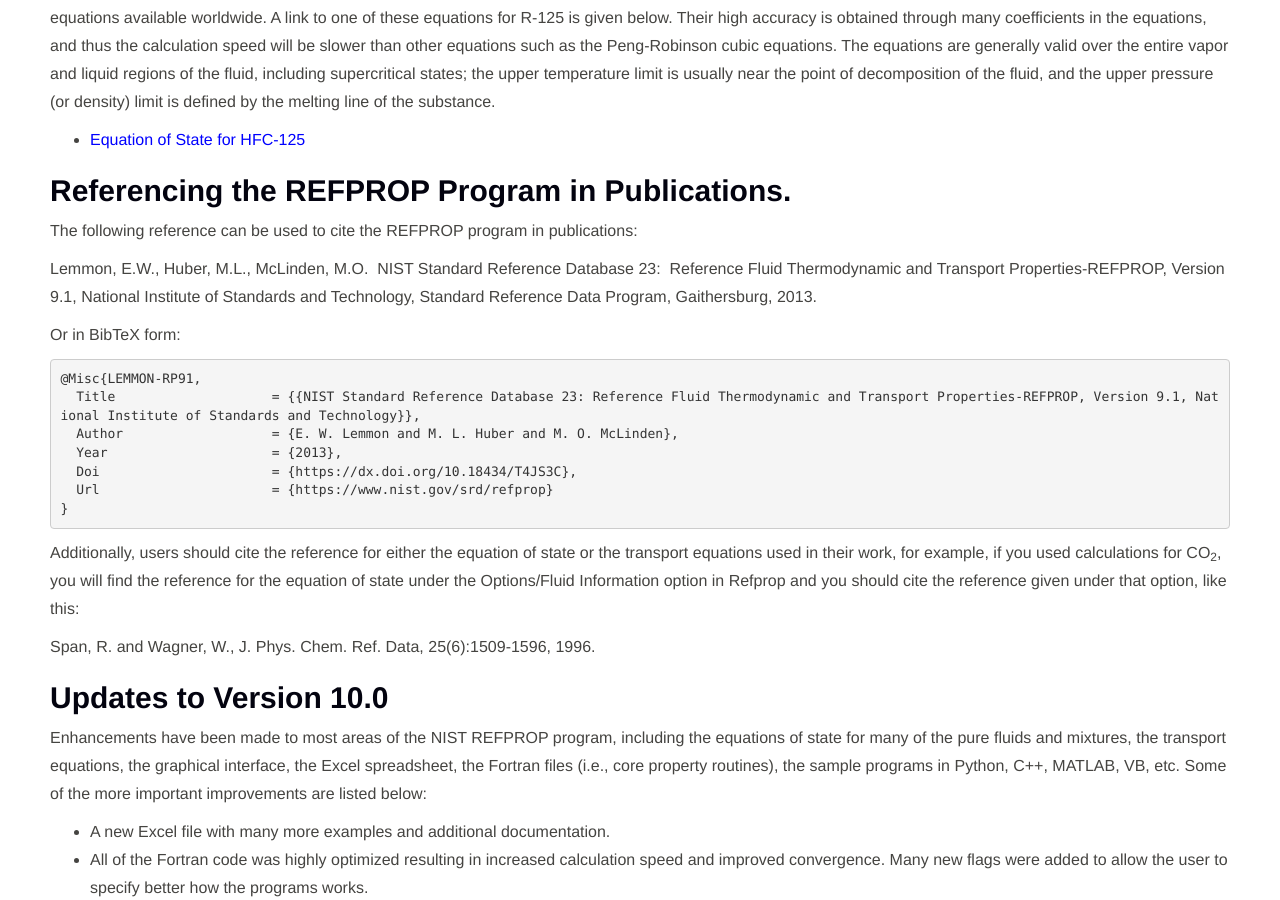
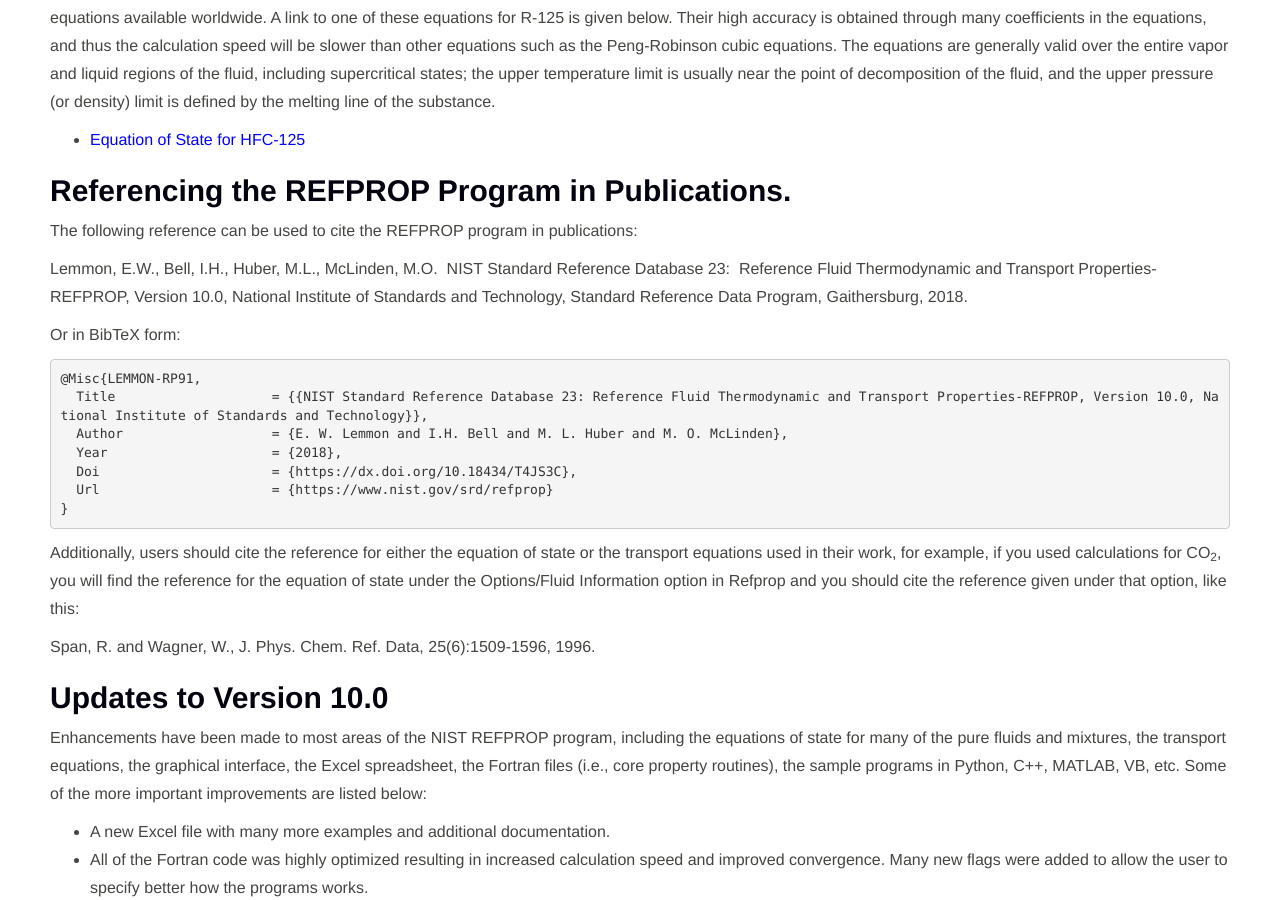
Before and after one commit to usnistgov/REFPROP-docs, a Jekyll site: the page built from index.md, in a window 1280 px wide and 900 px high, scrolled down 2845 px. Built offline with Jekyll 4.4.1, drawn with Linux system fonts in a browser that asks for light colours; nearby versions of some CDN libraries; library files that are not in the unit come from our copies.

Commit message:
Update the reference for version 10.0

````diff
--- a/index.md
+++ b/index.md
@@ -109,15 +109,15 @@
 ## Referencing the REFPROP Program in Publications.
 The following reference can be used to cite the REFPROP program in publications:
 
-Lemmon, E.W., Huber, M.L., McLinden, M.O.&nbsp; NIST Standard Reference Database 23:&nbsp; Reference Fluid Thermodynamic and Transport Properties-REFPROP, Version 9.1, National Institute of Standards and Technology, Standard Reference Data Program, Gaithersburg, 2013.
+Lemmon, E.W., Bell, I.H., Huber, M.L., McLinden, M.O.&nbsp; NIST Standard Reference Database 23:&nbsp; Reference Fluid Thermodynamic and Transport Properties-REFPROP, Version 10.0, National Institute of Standards and Technology, Standard Reference Data Program, Gaithersburg, 2018.
 
 Or in BibTeX form:
 {% raw %}
 ```text
 @Misc{LEMMON-RP91,
-  Title                    = {{NIST Standard Reference Database 23: Reference Fluid Thermodynamic and Transport Properties-REFPROP, Version 9.1, National Institute of Standards and Technology}},
-  Author                   = {E. W. Lemmon and M. L. Huber and M. O. McLinden},
-  Year                     = {2013},
+  Title                    = {{NIST Standard Reference Database 23: Reference Fluid Thermodynamic and Transport Properties-REFPROP, Version 10.0, National Institute of Standards and Technology}},
+  Author                   = {E. W. Lemmon and I.H. Bell and M. L. Huber and M. O. McLinden},
+  Year                     = {2018},
   Doi                      = {https://dx.doi.org/10.18434/T4JS3C},
   Url                      = {https://www.nist.gov/srd/refprop}
 }
````
